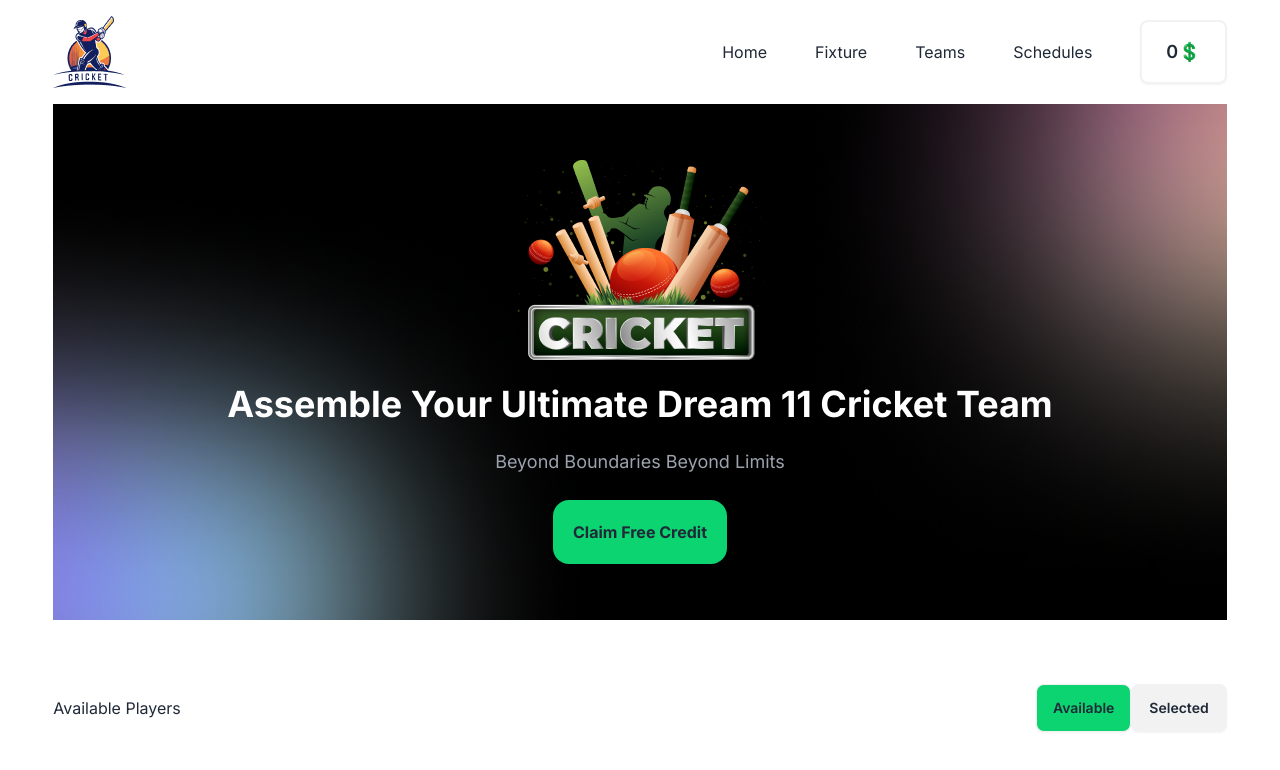
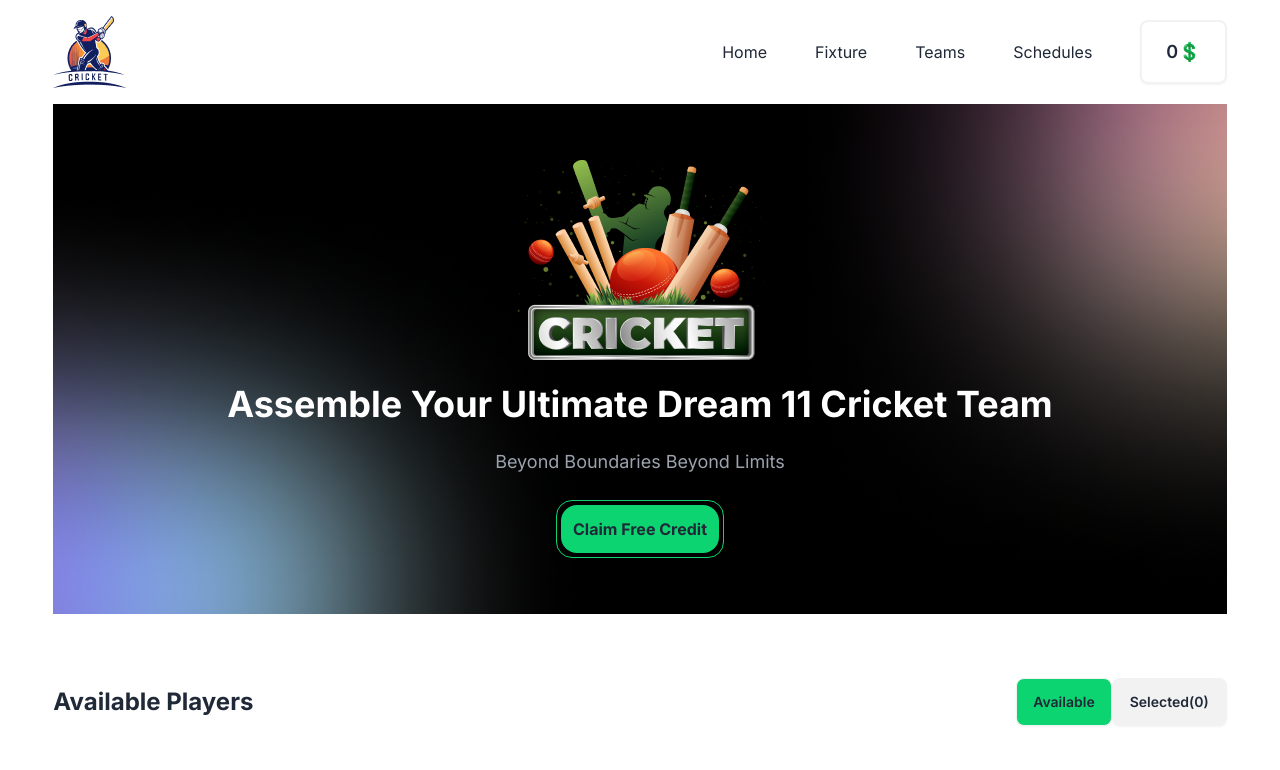
Before and after one commit to Rza-O/Dream-VI-First-React-assignment, a React (Vite) app: page / in a window 1280 px wide. Shown: the top 770 px of the page. Built offline with nearby package versions, Linux system fonts and the light colour scheme.

Commit message:
Made the toggle button functional without showing data

```diff
--- a/src/App.jsx
+++ b/src/App.jsx
@@ -14,13 +14,23 @@ function App() {
     setClaimCredit(newCredit);
   }
 
+  // Toggle button feature
+  const [toggleActive, setToggleActive] = useState(true);
+  const handleToggle = (status) => {
+    if (status == 'available'){
+      setToggleActive(true);
+    }
+    else{
+      setToggleActive(false);
+    }
+  }
 
 
   return (
     <>
       <Header claimCredit={claimCredit}></Header>
       <Banner handleSetCredit={handleSetCredit}></Banner>
-      <Toggle></Toggle>
+      <Toggle handleToggle={handleToggle} toggleActive={toggleActive}></Toggle>
     </>
   )
 }
--- a/src/Components/Banner/Banner.jsx
+++ b/src/Components/Banner/Banner.jsx
@@ -11,7 +11,7 @@ function Banner({ handleSetCredit }) {
                 <img src="../../../public/assets/banner-main.png" alt="" />
                 <h1 className='text-4xl text-white font-bold'>Assemble Your Ultimate Dream 11 Cricket Team</h1>
                 <p className='text-gray-400 text-lg'>Beyond Boundaries Beyond Limits</p>
-                <button onClick={handleSetCredit} className='bg-primary p-5 rounded-2xl font-bold'>Claim Free Credit</button>
+                <div className='border-primary border p-1 rounded-2xl'><button onClick={handleSetCredit} className='bg-primary p-3 rounded-2xl font-bold'>Claim Free Credit</button></div>
             </div>
         </div>
     );
--- a/src/Components/Toggle/Toggle.jsx
+++ b/src/Components/Toggle/Toggle.jsx
@@ -1,20 +1,20 @@
-import React from 'react';
 import PropTypes from 'prop-types';
 
-const Toggle = () => {
+const Toggle = ({ handleToggle, toggleActive }) => {
     return (
         <div className='flex items-center justify-between w-11/12 mx-auto mt-16'>
-            <h1 className=''>Available Players</h1>
+            <h1 className='text-2xl font-bold'>{toggleActive? 'Available Players' : 'Selected Players(0)'}</h1>
             <div>
-                <button className='btn bg-primary'>Available</button>
-                <button className='btn border-2'>Selected</button>
+                <button onClick={() => { handleToggle('available') }} className={`${toggleActive ? 'btn bg-primary' : 'btn border-2'}`}>Available</button>
+                <button onClick={() => { handleToggle('selected') }} className={`${toggleActive ? 'btn border-2' : 'btn bg-primary'}`}>Selected(0)</button>
             </div>
         </div>
     );
 };
 
 Toggle.propTypes = {
-
+    handleToggle: PropTypes.func,
+    toggleActive: PropTypes.bool
 };
 
 export default Toggle;
```
